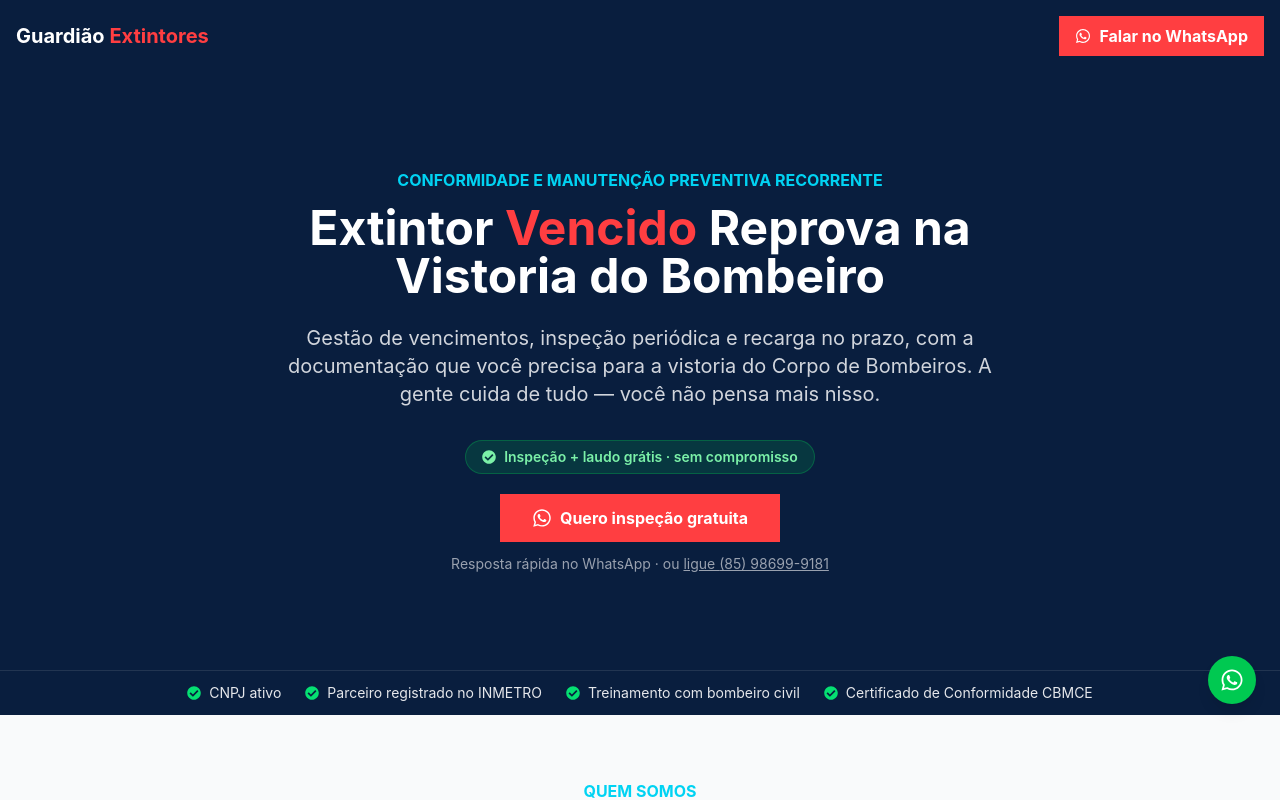
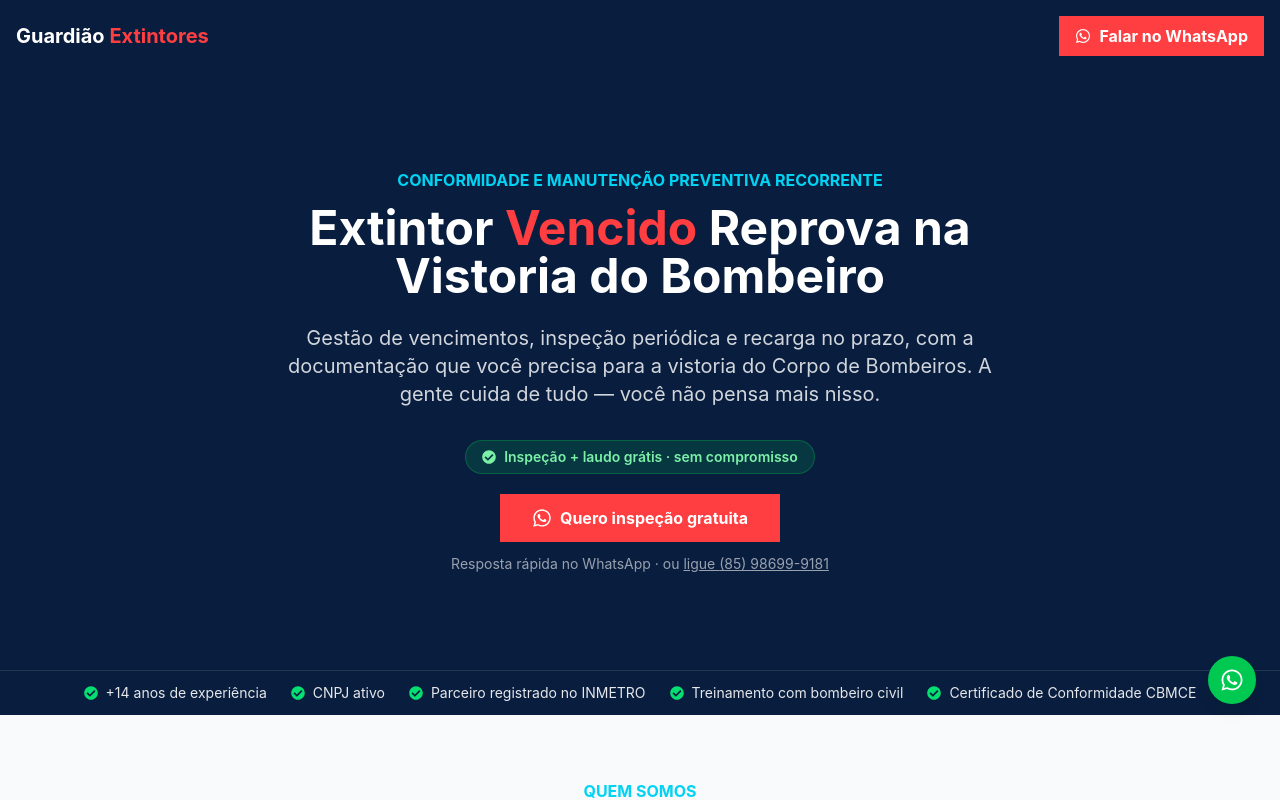
Before and after one commit to efemoreira/guardiao, a Next.js app: page /anuncio in a window 1280 px wide. Shown: the top 800 px of the page. Built offline with nearby package versions, Linux system fonts and the light colour scheme.

Commit message:
feat: adiciona nova credencial à seção de credenciais

```diff
--- a/src/components/anuncio/CredentialsStrip.tsx
+++ b/src/components/anuncio/CredentialsStrip.tsx
@@ -4,6 +4,7 @@
 // Credenciais reais e verificáveis (mesmas da TrustSection), em versão curta,
 // exibidas logo abaixo do Hero para dar credibilidade imediata ao tráfego pago.
 const credenciais = [
+  '+14 anos de experiência',
   'CNPJ ativo',
   'Parceiro registrado no INMETRO',
   'Treinamento com bombeiro civil',
```
